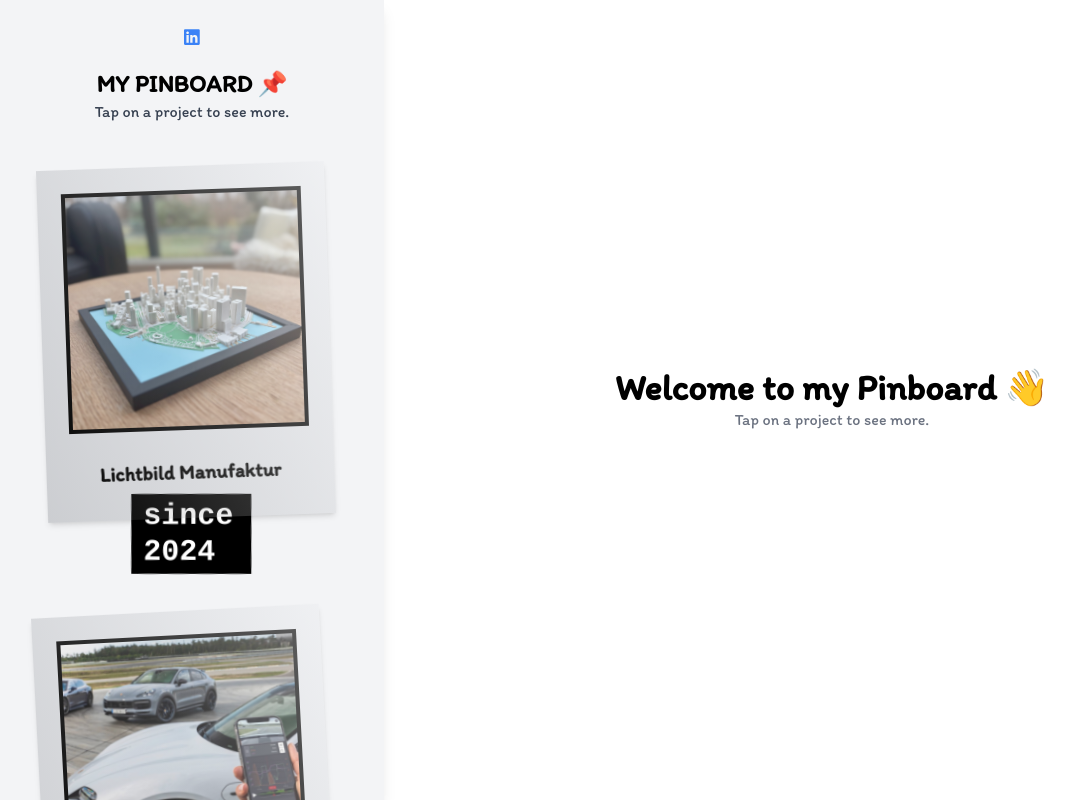
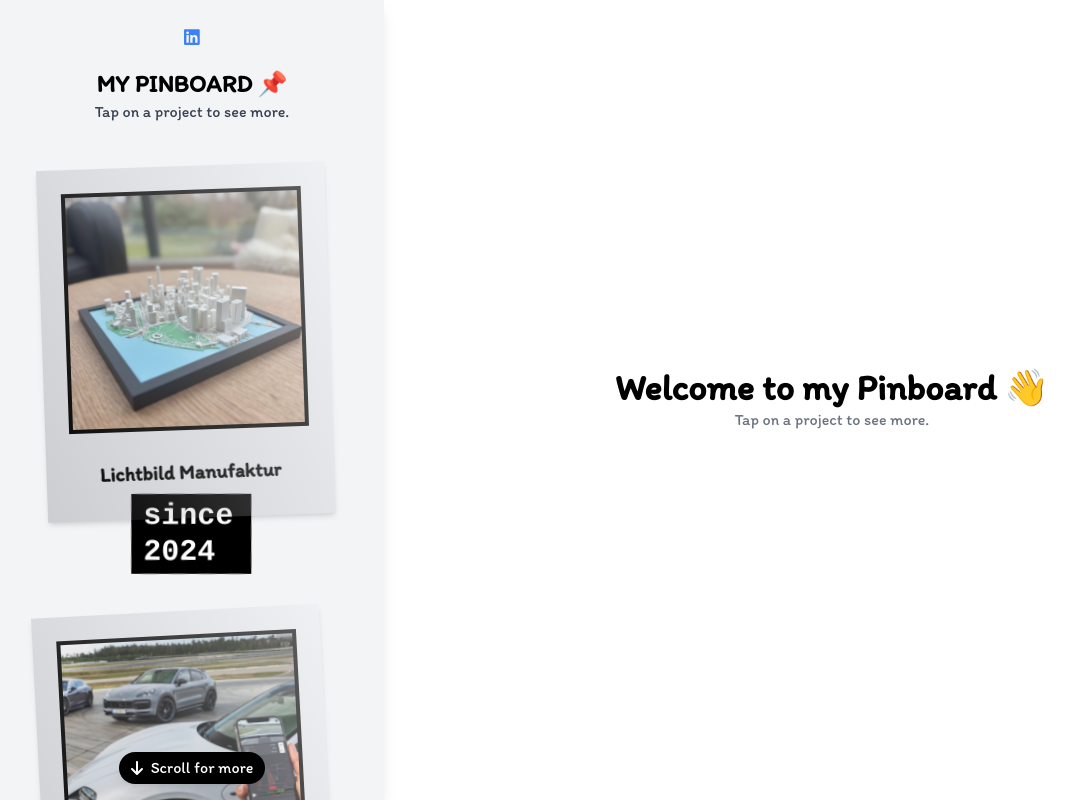
Before and after one commit to gommzystudio/portfolio, a React (Create React App) app: page / in a window 1280 px wide. Shown: the whole page, without its empty margins (0-1076 px from the left). Built offline with nearby package versions, Linux system fonts and the light colour scheme; a web font is replaced by a local one.

Commit message:
+ scroll for more indicator

```diff
--- /dev/null
+++ b/src/pages/home/sidebar/ScrollIndictator.tsx
@@ -0,0 +1,23 @@
+import React from "react";
+import {AnimatePresence, motion} from "framer-motion";
+import {FontAwesomeIcon} from "@fortawesome/react-fontawesome";
+import {faArrowDown} from "@fortawesome/free-solid-svg-icons";
+
+export default function ScrollIndicator({scrollPosition}: { scrollPosition: number }) {
+    return (
+        <AnimatePresence>
+            {scrollPosition < 0.1 && (
+                <motion.div
+                    initial={{opacity: 1, y: 100}}
+                    animate={{opacity: 1, y: 0}}
+                    exit={{opacity: 0, y: 100}}
+                    className="absolute top-0 left-0 right-0 h-dvh flex items-end justify-center pb-4 pointer-events-none"
+                >
+                    <div className={"bg-black text-white rounded-full px-3 py-1 shadow-lg flex items-center gap-2"}>
+                        <FontAwesomeIcon icon={faArrowDown}/> Scroll for more
+                    </div>
+                </motion.div>
+            )}
+        </AnimatePresence>
+    );
+}
--- a/src/pages/home/sidebar/index.tsx
+++ b/src/pages/home/sidebar/index.tsx
@@ -1,16 +1,35 @@
 import Project, {ProjectData} from "./project";
-import React from "react";
+import React, {useEffect, useState} from "react";
 import Impressum from "./impressum";
 import Socials from "./socials";
+import ScrollIndicator from "./ScrollIndictator";
 
 export default function Sidebar({projects, onProjectClick, selectedProject}: {
     projects: ProjectData[],
     onProjectClick: (project: ProjectData) => void,
     selectedProject: ProjectData | null,
 }) {
+    const scrollAreaRef = React.useRef<HTMLDivElement>(null);
+    const [scrollPos, setScrollPos] = useState(0);
+
+    useEffect(() => {
+        const handleScroll = (e: Event) => {
+            const target = e.target as HTMLElement;
+            setScrollPos(target.scrollTop);
+        };
+
+        const container = scrollAreaRef.current;
+        container?.addEventListener("scroll", handleScroll);
+
+        return () => {
+            container?.removeEventListener("scroll", handleScroll);
+        };
+    }, []);
+
+
     return (
         <div
-            className={"w-full xl:w-96 h-full p-12 pt-6 overflow-scroll overflow-x-hidden bg-gray-100 shadow-lg"}>
+            className={"w-full xl:w-96 h-full p-12 pt-6 overflow-scroll overflow-x-hidden bg-gray-100 shadow-lg relative"} ref={scrollAreaRef}>
 
             <Socials/>
 
@@ -25,6 +44,8 @@ export default function Sidebar({projects, onProjectClick, selectedProject}: {
                 })}
             </div>
 
+            <ScrollIndicator scrollPosition={scrollPos}/>
+
             <Impressum/>
         </div>
     );
```
